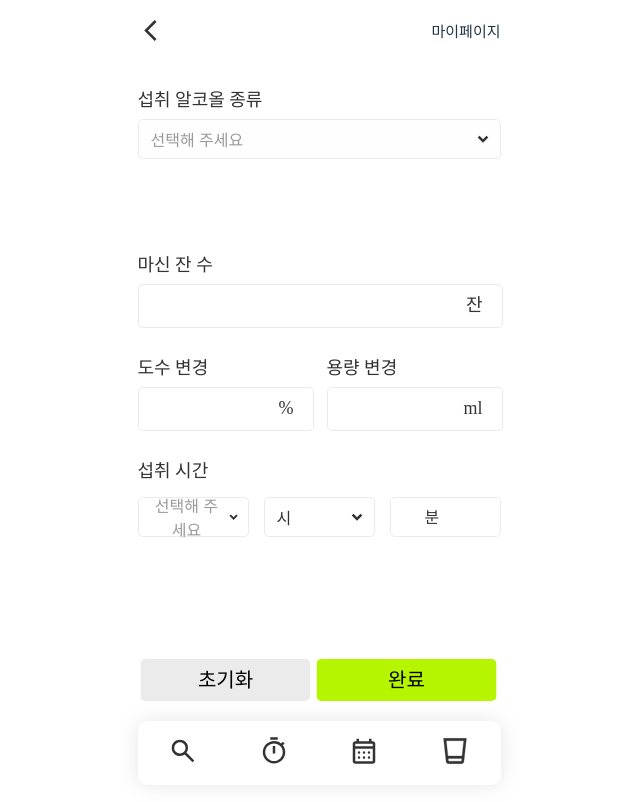
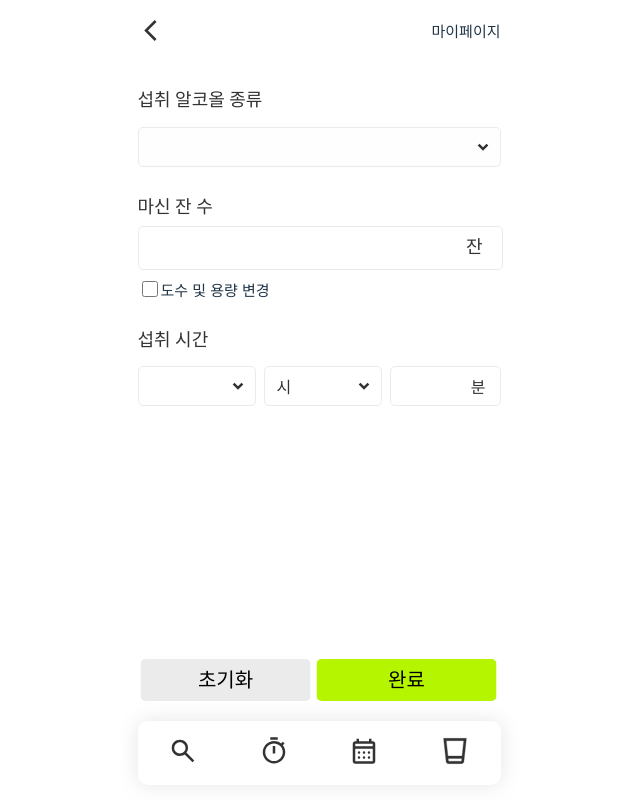
Before and after one commit to 4-ida/FE, a React (Vite) app: page /drink/alcohol in a window 1280 px wide. Shown: the top 802 px of the page, without its empty margins (321-961 px from the left). Built offline with nearby package versions, Linux system fonts and the light colour scheme; a web font is replaced by a local one.

Commit message:
알코올 섭취 ui 수정

```diff
--- a/src/pages/DrinkAlcohol.tsx
+++ b/src/pages/DrinkAlcohol.tsx
@@ -16,6 +16,12 @@ export default function DrinkAlcohol() {
   const GotoWhatDrink = () => {
     navigate("/whatdrink");
   };
+
+  const [showContain, setShowContain] = useState(false);
+  const handleCheckChange = (e: React.ChangeEvent<HTMLInputElement>) => {
+    setShowContain(e.target.checked);
+  };
+
   const [drink, setDrink] = useState("");
   const drinkOptions = [
     "맥주 (4.5%)",
@@ -72,12 +78,12 @@ export default function DrinkAlcohol() {
         <Ht onClick={handleGoToMyPage}>마이페이지</Ht>
       </Header>
       <Container>
-        <Dropdown
+        <Drop
           label="섭취 알코올 종류"
           selected={drink}
           options={drinkOptions}
           onSelect={setDrink}
-        ></Dropdown>
+        ></Drop>
         <LongBox>
           <CupText>마신 잔 수</CupText>
           <CupBox>
@@ -90,7 +96,12 @@ export default function DrinkAlcohol() {
             ></Cup>
             <Count>잔</Count>
           </CupBox>
+          <ChangeContainer>
+            <Check checked={showContain} onChange={handleCheckChange} />
+            <ChangeText>도수 및 용량 변경</ChangeText>
+          </ChangeContainer>
         </LongBox>
+        {showContain && (
           <ContainBox>
             <CaffaineBox>
               <CaffaineText>도수 변경</CaffaineText>
@@ -98,10 +109,8 @@ export default function DrinkAlcohol() {
                 <Caffaine
                   type="number"
                   value={caffaine}
-                onChange={(e: React.ChangeEvent<HTMLInputElement>) =>
-                  setCaffaine(e.target.value)
-                }
-              ></Caffaine>
+                  onChange={(e) => setCaffaine(e.target.value)}
+                />
                 <Text>%</Text>
               </CaffaineWrapper>
             </CaffaineBox>
@@ -111,14 +120,13 @@ export default function DrinkAlcohol() {
                 <Caffaine
                   type="number"
                   value={percent}
-                onChange={(e: React.ChangeEvent<HTMLInputElement>) =>
-                  setPercent(e.target.value)
-                }
-              ></Caffaine>
+                  onChange={(e) => setPercent(e.target.value)}
+                />
                 <Text>ml</Text>
               </CaffaineWrapper>
             </CaffaineBox>
           </ContainBox>
+        )}
         <DrinkBox>
           <DrinkText>섭취 시간</DrinkText>
           <DropdownLine>
@@ -246,22 +254,29 @@ const AlcoholPlus = styled.button`
   line-height: 24px;
   /* identical to box height */
   text-align: center;
-
   color: #000000;
 `;
+
 const Container = styled.div`
   display: flex;
   flex-direction: column;
   align-items: flex-start;
   padding: 0px;
   gap: 30px;
-
   position: absolute;
   width: 363px;
   height: 452px;
   left: 15px;
   top: 85px;
 `;
+
+const Drop = styled(Dropdown)`
+  display: flex;
+  flex: none;
+  flex-direction: column;
+  gap: 8px;
+`;
+
 const CaffaineBox = styled.div`
   display: flex;
   flex-direction: column;
@@ -274,9 +289,8 @@ const CaffaineBox = styled.div`
 
   /* 내부 오토레이아웃 */
   flex: none;
+`;
 
-  flex-grow: 1;
-`;
 const CaffaineText = styled.div`
   /* 카페인 함량 */
 
@@ -297,10 +311,12 @@ const CaffaineText = styled.div`
   align-self: stretch;
   flex-grow: 0;
 `;
+
 const CaffaineWrapper = styled.div`
   position: relative;
   display: inline-block;
 `;
+
 const Caffaine = styled.input`
   position: relative;
   width: 134px;
@@ -314,7 +330,14 @@ const Caffaine = styled.input`
 
   align-self: stretch;
   flex-grow: 0;
+
+  &::-webkit-outer-spin-button,
+  &::-webkit-inner-spin-button {
+    -webkit-appearance: none;
+    margin: 0;
+  }
 `;
+
 const Text = styled.div`
   position: absolute;
   width: auto;
@@ -331,6 +354,7 @@ const Text = styled.div`
 
   color: #333333;
 `;
+
 const ContainBox = styled.div`
   display: flex;
   flex-direction: row;
@@ -346,6 +370,7 @@ const ContainBox = styled.div`
 
   flex-grow: 0;
 `;
+
 const DrinkBox = styled.div`
   display: flex;
   flex-direction: column;
@@ -362,6 +387,7 @@ const DrinkBox = styled.div`
   align-self: stretch;
   flex-grow: 0;
 `;
+
 const DrinkText = styled.div`
   width: 363px;
   height: 21px;
@@ -380,21 +406,15 @@ const DrinkText = styled.div`
   align-self: stretch;
   flex-grow: 0;
 `;
+
 const DropdownLine = styled.div`
   display: flex;
   flex-direction: row;
   align-items: center;
   padding: 0px;
-  gap: 15px;
-
+  gap: 8px;
   width: 363px;
-  height: 40px;
-
   /* Inside auto layout */
-  flex: none;
-  order: 1;
-  align-self: stretch;
-  flex-grow: 0;
 `;
 
 const Time = styled.input`
@@ -420,10 +440,16 @@ const Time = styled.input`
   border-radius: 5px;
   box-sizing: border-box;
   padding-left: 10px;
+
+  &::-webkit-outer-spin-button,
+  &::-webkit-inner-spin-button {
+    -webkit-appearance: none;
+    margin: 0;
+  }
 `;
 const UnitLabel = styled.span`
   position: absolute;
-  left: 35px;
+  right: 15px;
   top: 50%;
   transform: translateY(-50%);
   font-size: 16px;
@@ -432,10 +458,8 @@ const UnitLabel = styled.span`
 
   font-family: "Pretendard";
   font-style: normal;
-  font-weight: 400;
+  font-weight: 500;
   font-size: 16px;
-  line-height: 19px;
-  /* identical to box height */
 
   color: #333333;
 `;
@@ -452,6 +476,7 @@ const LongBox = styled.div`
   /* 내부 오토레이아웃 */
   flex: none;
 `;
+
 const CupText = styled.div`
   width: 363px;
   height: 21px;
@@ -464,10 +489,32 @@ const CupText = styled.div`
 
   color: #333333;
 `;
+
 const CupBox = styled.div`
   position: relative;
   display: inline-block;
 `;
+
+const ChangeContainer = styled.div`
+  display: flex;
+  flex-direction: row;
+  align-items: center;
+`;
+
+const Check = styled.input.attrs({ type: "checkbox" })`
+  width: 16px;
+  height: 16px;
+  accent-color: #b6f500; /* 체크 표시 색 */
+  border: 2px solid #b6f500;
+  border-radius: 6px;
+  cursor: pointer;
+`;
+
+const ChangeText = styled.div`
+  font-size: 15px;
+  font-weight: 400;
+`;
+
 const Cup = styled.input`
   position: relative;
   width: 323px;
@@ -481,6 +528,12 @@ const Cup = styled.input`
 
   align-self: stretch;
   flex-grow: 0;
+
+  &::-webkit-outer-spin-button,
+  &::-webkit-inner-spin-button {
+    -webkit-appearance: none;
+    margin: 0;
+  }
 `;
 const Count = styled.div`
   position: absolute;
--- a/src/pages/DropDown.tsx
+++ b/src/pages/DropDown.tsx
@@ -23,7 +23,7 @@ export default function Dropdown({
   onClick,
   className,
   variant = "default",
-  placeholder = "선택해 주세요",
+  placeholder = "",
 }: DropdownProps) {
   const [show, setShow] = useState(false);
   const [openUp, setOpenUp] = useState(false);
--- a/src/pages/Login.tsx
+++ b/src/pages/Login.tsx
@@ -53,6 +53,7 @@ export default function Signup() {
         alert("로그인 성공");
         const accessToken = res.data.accessToken;
         localStorage.setItem("accessToken", accessToken);
+        // localStorage.setItem("userId", res.data.user.id);
 
         // 🔥 1. 프로필 정보를 조회하여 설정 여부를 확인합니다.
         try {
```
Lines whose indentation alone changed are shown as unchanged.
